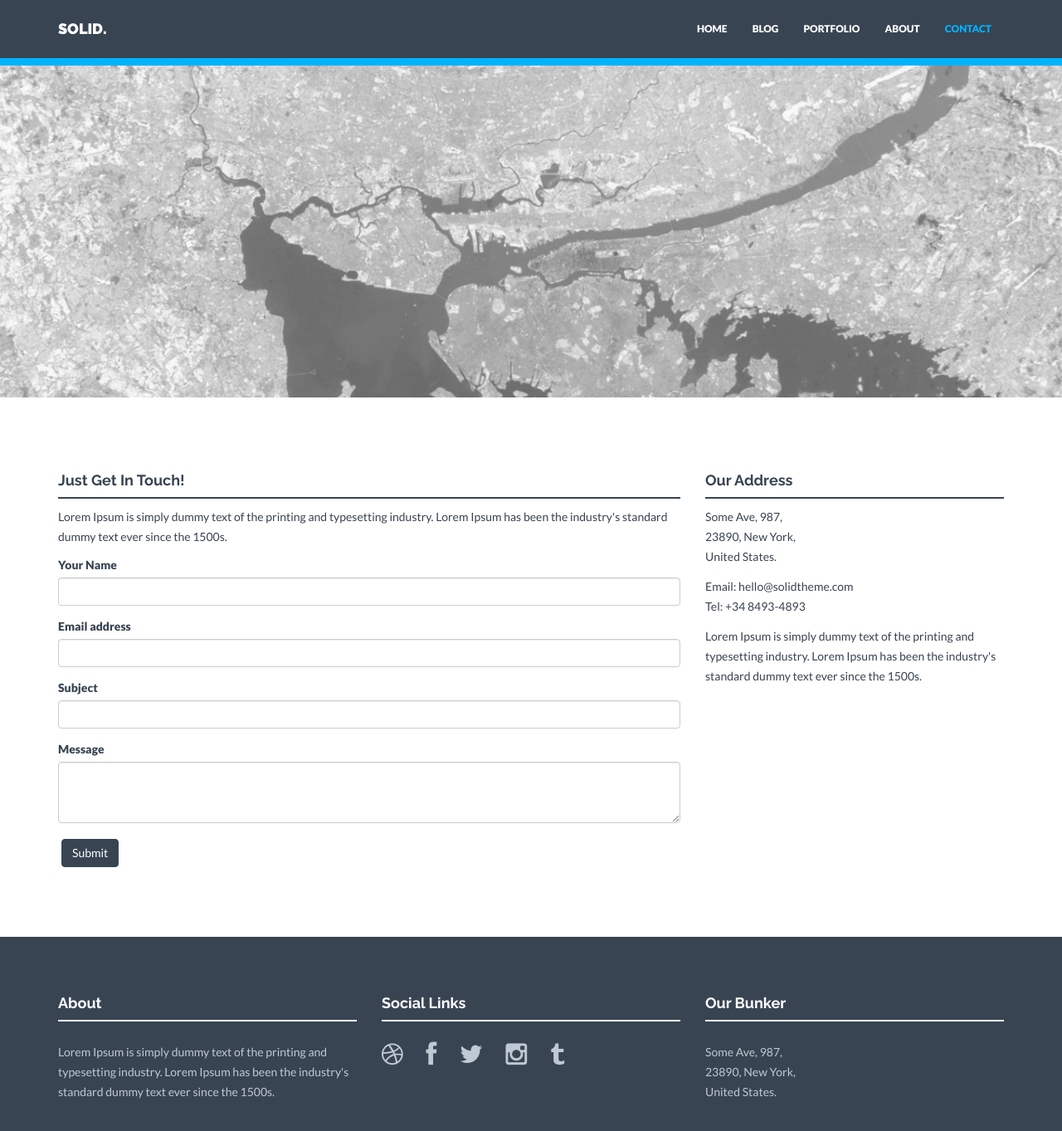
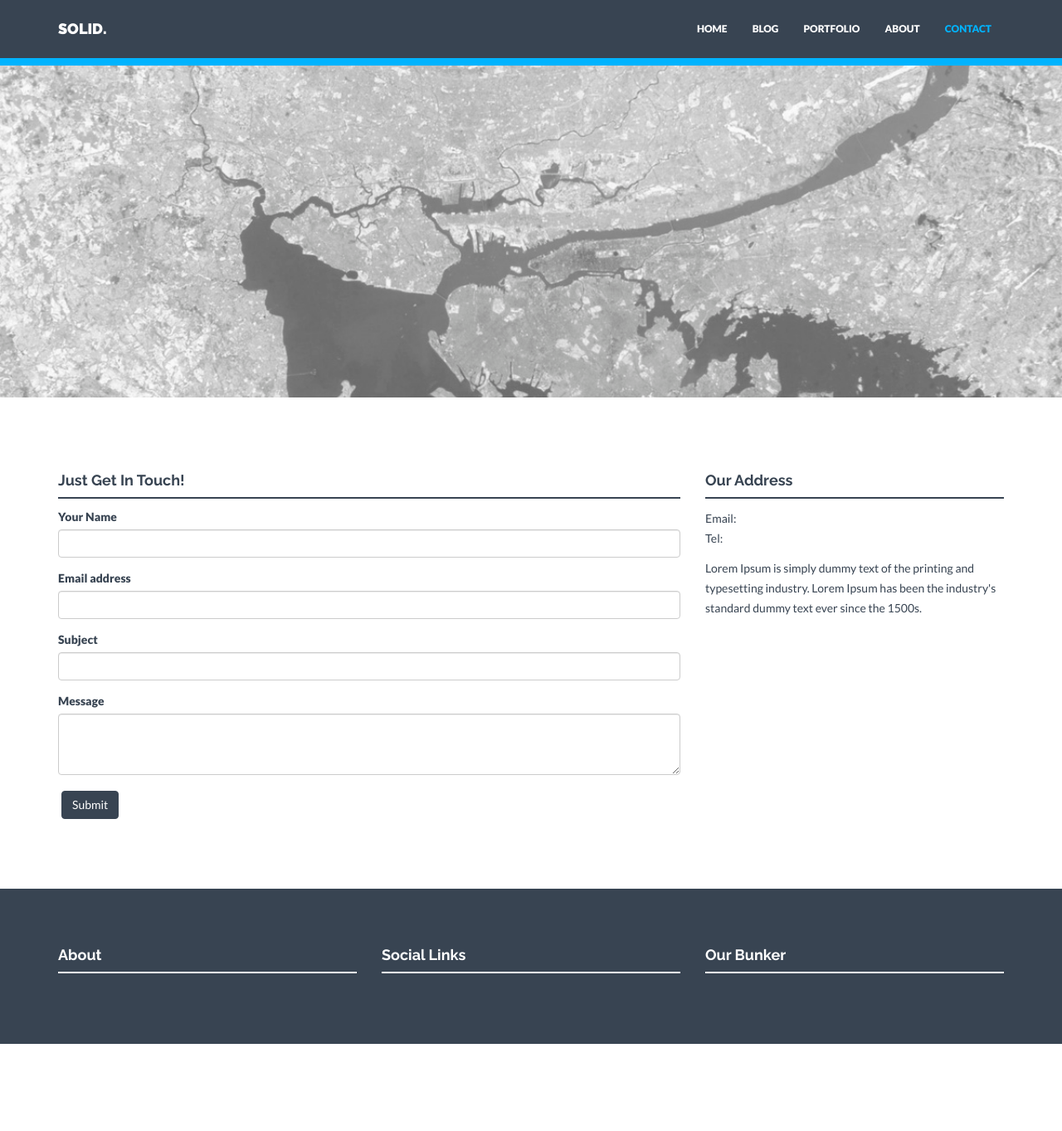
Before and after one commit to EricLarch/nothirdparty.github.io, a Jekyll site: the page built from contact.html, in a window 1280 px wide and 1400 px high, scrolled down 87 px. Shown: the top 1363 px of the window at 83% size. Built offline with Jekyll 4.4.1, drawn with Linux system fonts in a browser that asks for light colours; nearby versions of some CDN libraries; after the commit the page ends 1345 px from its top, so only the background shows below that.

Commit message:
Delete stuff

```diff
--- a/_config.yml
+++ b/_config.yml
@@ -20,90 +20,3 @@
   link_hover: "#01b2fe"
   footer_heading: "#ffffff"
   footer_content: "#bfc9d3"
-
-
-### CONTACT SETTINGS ###
-
-# Social networks usernames. Many more available: google-plus, flickr, linkedin, etc). Shown in footer.
-social:
-  - title: dribbble
-    url:
-  - title: facebook
-    url:
-  - title: twitter
-    url:
-  - title: instagram
-    url:
-  - title: tumblr
-    url:
-
-# Postal address (add as many lines as necessary). Shown in footer and on Contact page.
-address:
-  - lines:
-    - Some Ave, 987,
-    - 23890, New York,
-    - United States.
-email: hello@solidtheme.com
-tel: +34 8493-4893
-
-
-### GENERAL DATA FOR VARIOUS LOCATIONS ###
-
-# Members information. Shown on About page.
-members:
-  - name: Mark Webber
-    position: CEO
-    text: Lorem Ipsum is simply dummy text of the printing and typesetting industry.
-    img: team01.jpg
-    social:
-      - title: envelope #use for email address
-        url: mailto:name@domain.com
-      - title: twitter
-        url: http://twitter.com/handle
-  - name: Paul Jameson
-    position: Lead Designer
-    text: Lorem Ipsum is simply dummy text of the printing and typesetting industry.
-    img: team02.jpg
-    social:
-      - title: envelope #use for email address
-        url: mailto:name@domain.com
-      - title: twitter
-        url: http://twitter.com/handle
-  - name: Laura Sommers
-    position: Lead Developer
-    text: Lorem Ipsum is simply dummy text of the printing and typesetting industry.
-    img: team03.jpg
-    social:
-      - title: envelope #use for email address
-        url: mailto:name@domain.com
-      - title: twitter
-        url: http://twitter.com/handle
-  - name: Martin Blunt
-    position: Marketing
-    text: Lorem Ipsum is simply dummy text of the printing and typesetting industry.
-    img: team04.jpg
-    social:
-      - title: envelope #use for email address
-        url: mailto:name@domain.com
-      - title: twitter
-        url: http://twitter.com/handle
-
-# Clients information. Shown on Home and About pages.
-clients:
-  - name: dribbble
-    img: client01.png
-  - name: Code is Poetry
-    img: client02.png
-  - name: Vimeo
-    img: client03.png
-  - name: VimeoPro
-    img: client04.png
-
-# Short text about your company. Shown in footer on every page and also separately on Home and Contact page.
-about: "Lorem Ipsum is simply dummy text of the printing and typesetting industry. Lorem Ipsum has been the industry's standard dummy text ever since the 1500s."
-
-# Testimonial content. Shown on Home and About page.
-testimonial:
-    message: "Lorem Ipsum is simply dummy text of the printing and typesetting industry. Lorem Ipsum has been the industry's standard dummy text ever since the 1500s, when an unknown printer took a galley of type and scrambled it to make a type specimen book. It has survived not only five centuries, but also the leap into electronic typesetting, remaining essentially unchanged."
-    author: Marcel Newman
-    position: WEB DESIGNER - BLACKTIE.CO
```
